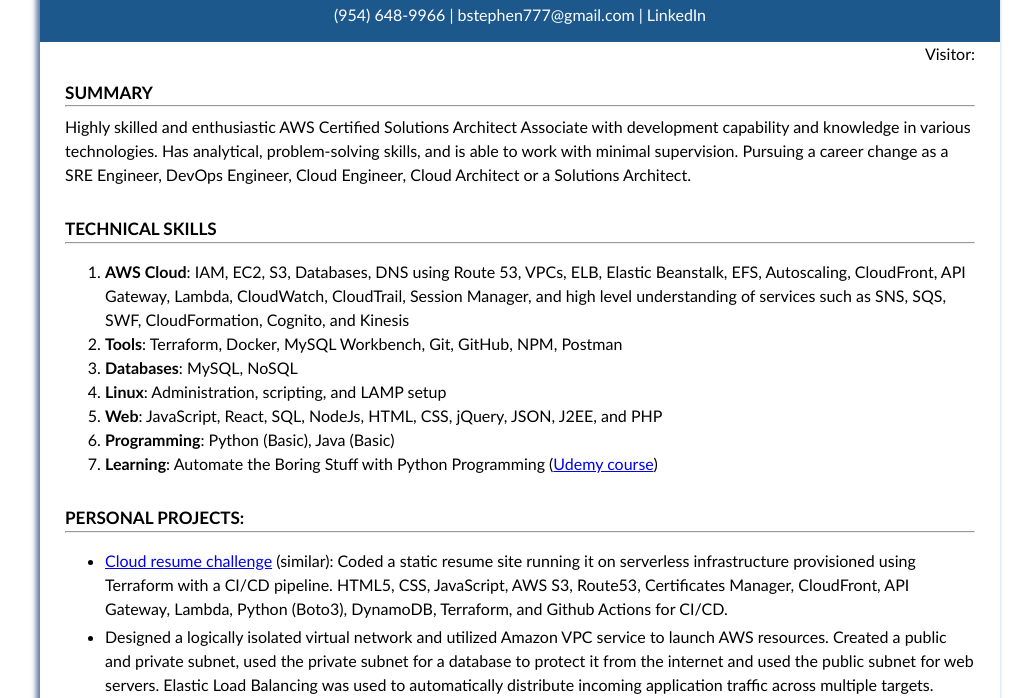
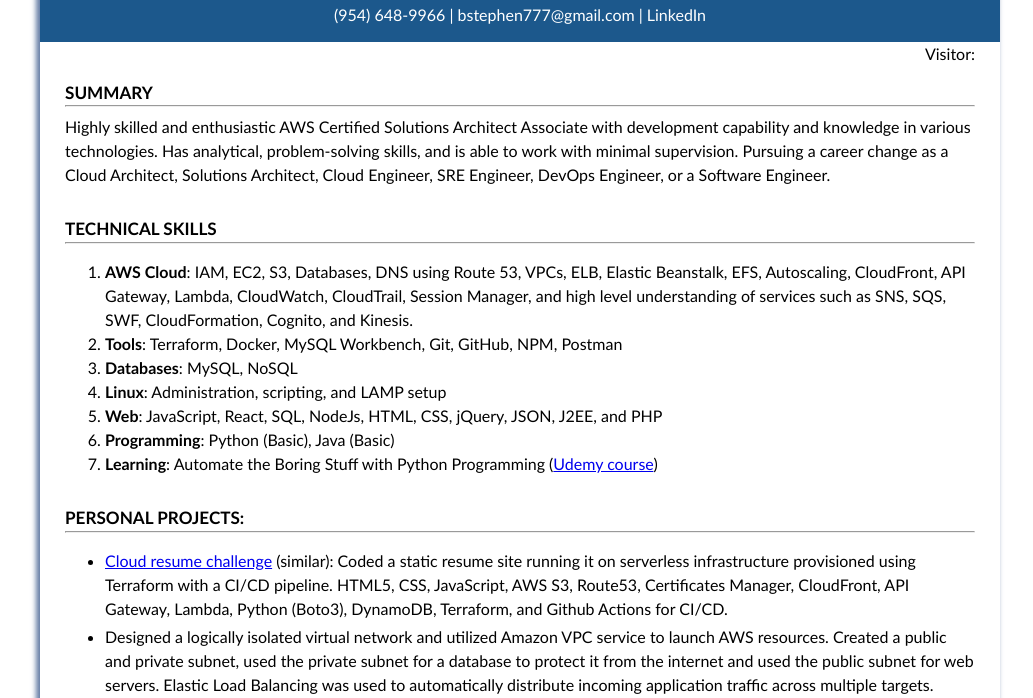
Before and after one commit to brettsteph/my-resume, a plain HTML site: page index.html in a window 1280 px wide. Shown: the part 101-799 px from the top of the page, without its empty margins (120-1153 px from the left). Drawn offline with Linux system fonts and the light colour scheme; no server answers; a script that the page names is missing.

Commit message:
Change summary wording

```diff
--- a/index.html
+++ b/index.html
@@ -31,8 +31,7 @@
         Highly skilled and enthusiastic AWS Certified Solutions Architect Associate with development capability and
         knowledge
         in various technologies. Has analytical, problem-solving skills, and is able to work with minimal
-        supervision. Pursuing a career change as a SRE Engineer, DevOps Engineer, Cloud Engineer, Cloud Architect or a
-        Solutions Architect.
+        supervision. Pursuing a career change as a Cloud Architect, Solutions Architect, Cloud Engineer, SRE Engineer, DevOps Engineer, or a Software Engineer.
       </p>
     </section>
     <section>
@@ -42,7 +41,7 @@
         <li>
           <b>AWS Cloud</b>: IAM, EC2, S3, Databases, DNS using Route 53, VPCs, ELB, Elastic Beanstalk, EFS, Autoscaling,
           CloudFront, API Gateway, Lambda, CloudWatch, CloudTrail, Session Manager, and high level understanding of
-          services such as SNS, SQS, SWF, CloudFormation, Cognito, and Kinesis
+          services such as SNS, SQS, SWF, CloudFormation, Cognito, and Kinesis.
         </li>
         <li>
           <b>Tools</b>: Terraform, Docker, MySQL Workbench, Git, GitHub, NPM, Postman
```
